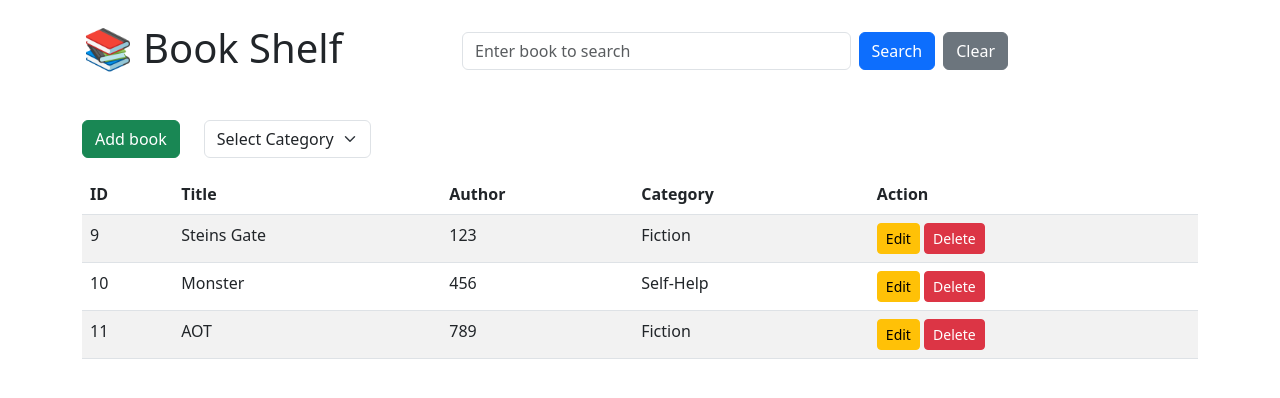
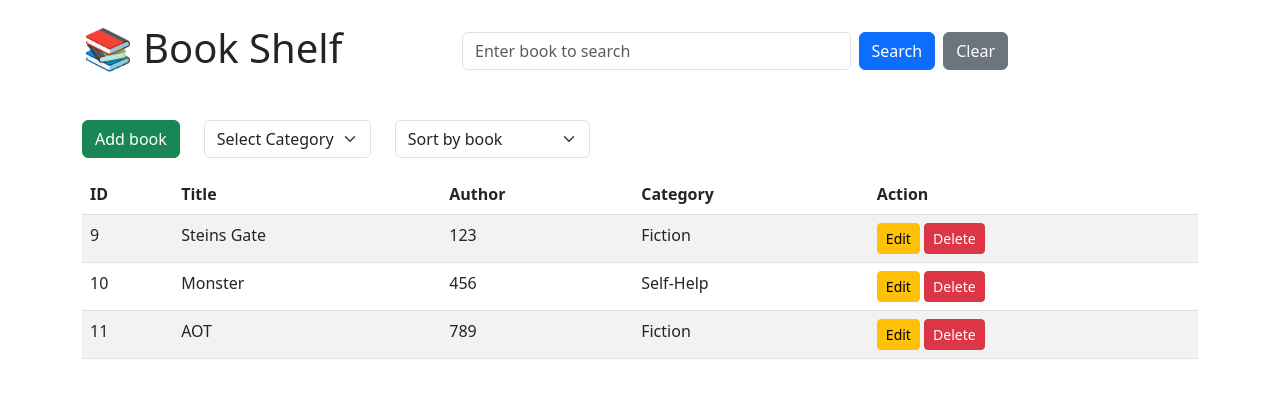
Before and after one commit to KrishKorat/CS50X, a Flask app: page / in a window 1280 px wide. Shown: the top 398 px of the page. Run offline with Flask 3, Linux system fonts and the light colour scheme; data comes from the database, SQL or seed files in the repository; both versions use the stored data as it was after the commit.

Commit message:
project sorting feature added

```diff
--- a/project/app.py
+++ b/project/app.py
@@ -23,7 +23,8 @@ conn.close()
 @app.route("/")
 def index():
   search_query = request.args.get('search', '').strip().lower()
-  selected_category = request.args.get('category', '')
+  selected_category = request.args.get('category', '').strip()
+  sort_order = request.args.get('sort', '').strip()
 
 
   conn = dbConn()
@@ -39,9 +40,16 @@ def index():
     conditions.append("LOWER(title) LIKE ?")
     params.append(f"%{search_query}%")
 
+
   if selected_category:
     conditions.append("category = ?")
     params.append(selected_category)
+
+
+  if sort_order == 'asc':
+    query += " ORDER BY title ASC"
+  elif sort_order == 'desc':
+    query += " ORDER BY title DESC"
 
 
   if conditions:
@@ -55,7 +63,8 @@ def index():
     books=books,
     search_query=search_query,
     categories = [c[0] for c in categories],
-    selected_category=selected_category
+    selected_category=selected_category,
+    sort_order=sort_order
   )
 
 
--- a/project/templates/index.html
+++ b/project/templates/index.html
@@ -35,11 +35,24 @@
         <!-- Filter by category -->
         <form method="GET" action="/" class="mb-3" onchange="this.submit()">
             <select class="form-select" name="category">
-                <option value="" disabled selected>Select Category</option>
+                <option value="">Select Category</option>
 
                 {% for c in categories %}
                     <option value="{{ c }}" {% if c == selected_category %} selected {%endif%}>{{ c }}</option>
                 {% endfor %}
+            </select>
+        </form>
+    </div>
+
+    <div class="col-auto">
+
+        <!-- Sorting by book name -->
+        <form method="GET" action="/" class="mb-3" onchange="this.submit()">
+            <select class="form-select" name="sort">
+                <option value="">Sort by book</option>
+
+                <option value="asc" {% if sort_order == "asc" %} selected {%endif%}>↑ Ascending  (A-Z)</option>
+                <option value="desc" {% if sort_order == "desc" %} selected {%endif%}>↓ Descending (Z-A)</option>
             </select>
         </form>
     </div>
```
Also changed, not shown: project/books.db.
